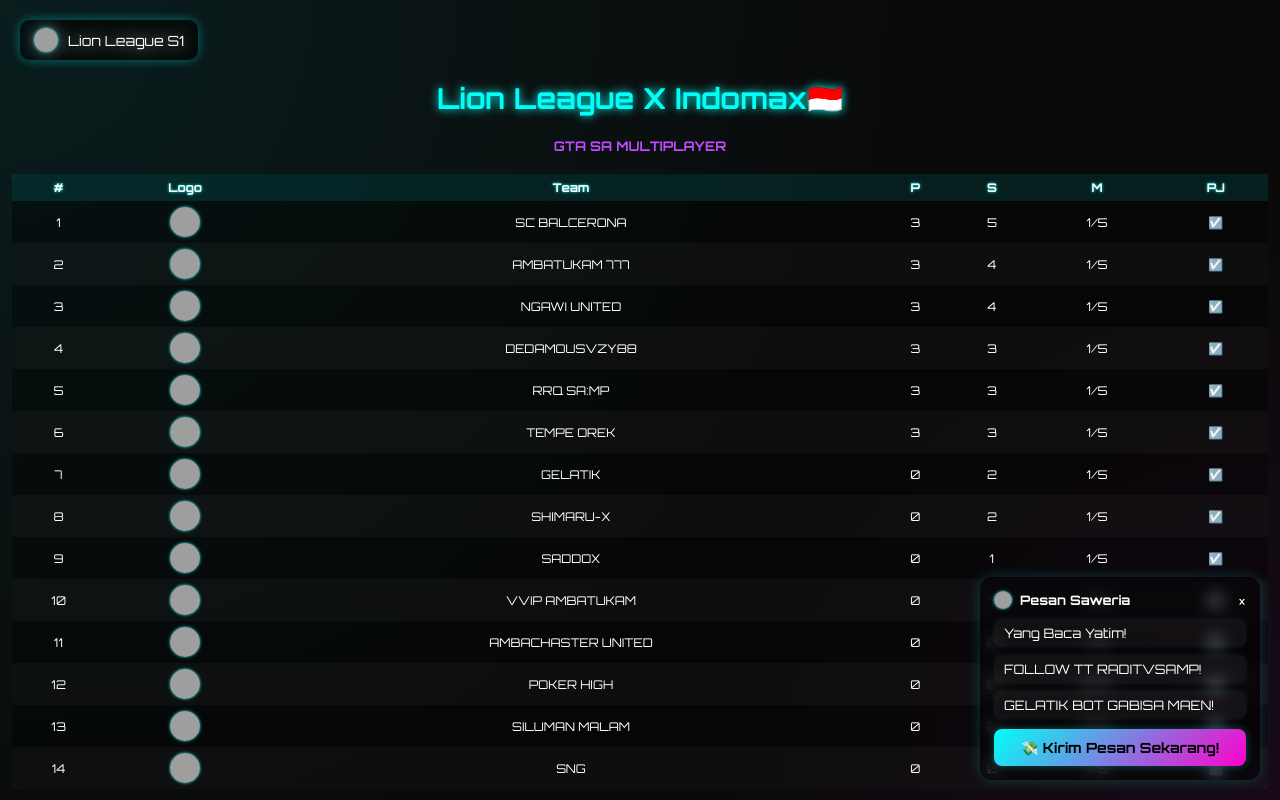
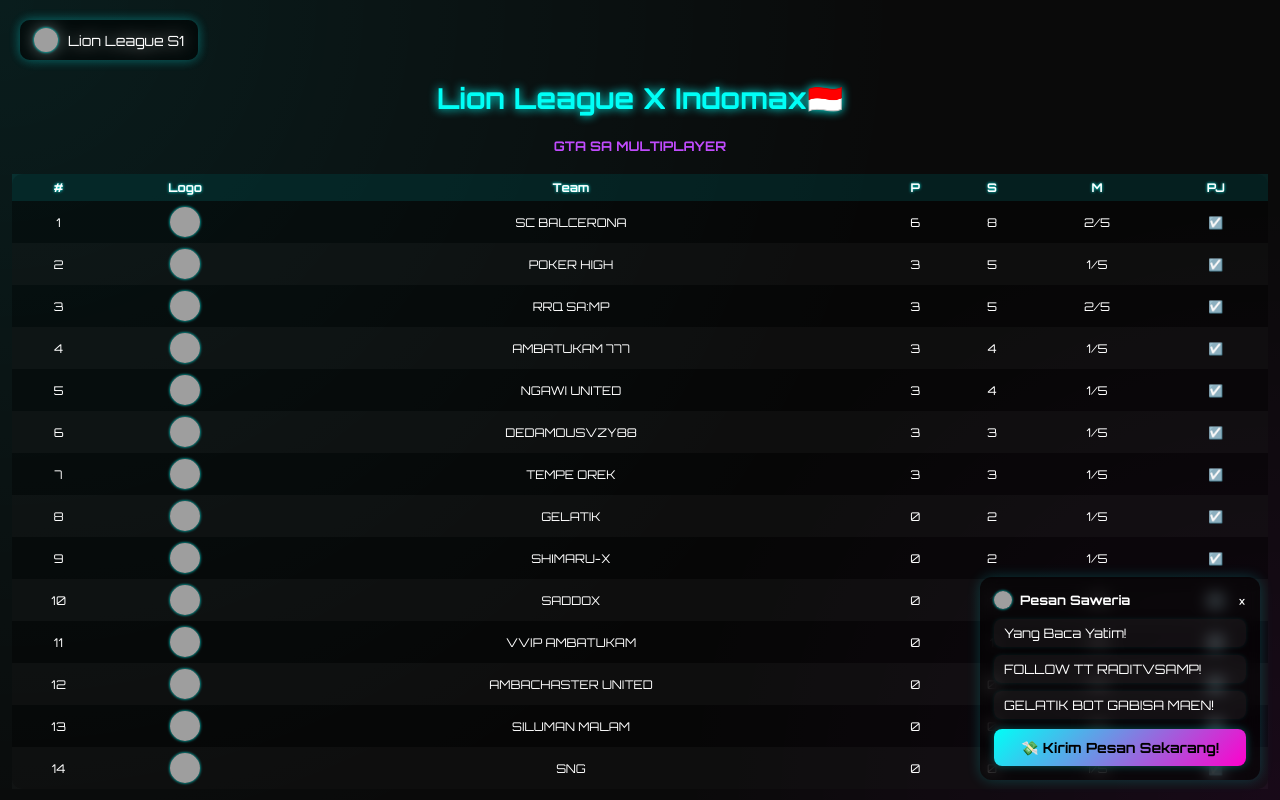
Before and after one commit to Akmal-XYZ/LionLeague, a plain HTML site: page index.html in a window 1280 px wide. Drawn offline with Linux system fonts and the light colour scheme; grey boxes are pictures that could not be loaded.

Commit message:
Update index.html

```diff
--- a/index.html
+++ b/index.html
@@ -273,8 +273,8 @@
 
   <script>
     const teams = [
-      { name: "POKER HIGH", logo: "https://images2.imgbox.com/f5/e7/sBZBKrdf_o.jpg", points: 0, score: 0, matches: "0/5", tax: "☑️" },
-      { name: "RRQ SA:MP", logo: "https://encrypted-tbn0.gstatic.com/images?q=tbn:ANd9GcRb3nrydE_nkmUsIgAUcckn2InigtGNlVS7IKDUAC0RbVlTJzFKrotiYfSx&s=10", points: 3, score: 3, matches: "1/5", tax: "☑️" },
+      { name: "POKER HIGH", logo: "https://images2.imgbox.com/f5/e7/sBZBKrdf_o.jpg", points: 3, score: 5, matches: "1/5", tax: "☑️" },
+      { name: "RRQ SA:MP", logo: "https://encrypted-tbn0.gstatic.com/images?q=tbn:ANd9GcRb3nrydE_nkmUsIgAUcckn2InigtGNlVS7IKDUAC0RbVlTJzFKrotiYfSx&s=10", points: 3, score: 5, matches: "2/5", tax: "☑️" },
   { name: "VVIP AMBATUKAM", logo: "https://images2.imgbox.com/2a/14/hChMJbW6_o.jpg", points: 0, score: 1, matches: "1/5", tax: "☑️" },
   { name: "SNG", logo: "https://images2.imgbox.com/f0/5c/XdjvUTI4_o.jpg", points: 0, score: 0, matches: "1/5", tax: "☑️" },
 
@@ -282,7 +282,7 @@
 
 { name: "SHIMARU-X", logo: "https://thumbs2.imgbox.com/7c/4e/YmNT9KjU_t.jpg", points: 0, score: 2, matches: "1/5", tax: "☑️" },
 
-{ name: "SC BALCERONA", logo: "https://images2.imgbox.com/3c/f6/6TskRwq2_o.jpg", points: 3, score: 5, matches: "1/5", tax: "☑️" },
+{ name: "SC BALCERONA", logo: "https://images2.imgbox.com/3c/f6/6TskRwq2_o.jpg", points: 6, score: 8, matches: "2/5", tax: "☑️" },
 
 { name: "TEMPE OREK", logo: "https://images2.imgbox.com/35/89/0czSLxdn_o.jpg", points: 3, score: 3, matches: "1/5", tax: "☑️" },
 
@@ -295,7 +295,7 @@
 { name: "DEDAMOUSVZY88", logo: "https://images2.imgbox.com/a7/c9/qYbrGDLC_o.jpg", points: 3, score: 3, matches: "1/5", tax: "☑️" },
 
 
-{ name: "SILUMAN MALAM", logo: "https://images2.imgbox.com/76/d2/vR4UCfyx_o.jpg", points: 0, score: 0, matches: "0/5", tax: "☑️" },
+{ name: "SILUMAN MALAM", logo: "https://images2.imgbox.com/76/d2/vR4UCfyx_o.jpg", points: 0, score: 0, matches: "1/5", tax: "☑️" },
 
 
 { name: "GELATIK", logo: "https://images2.imgbox.com/56/78/WeaQVWjX_o.jpg", points: 0, score: 2, matches: "1/5", tax: "☑️" },
```
